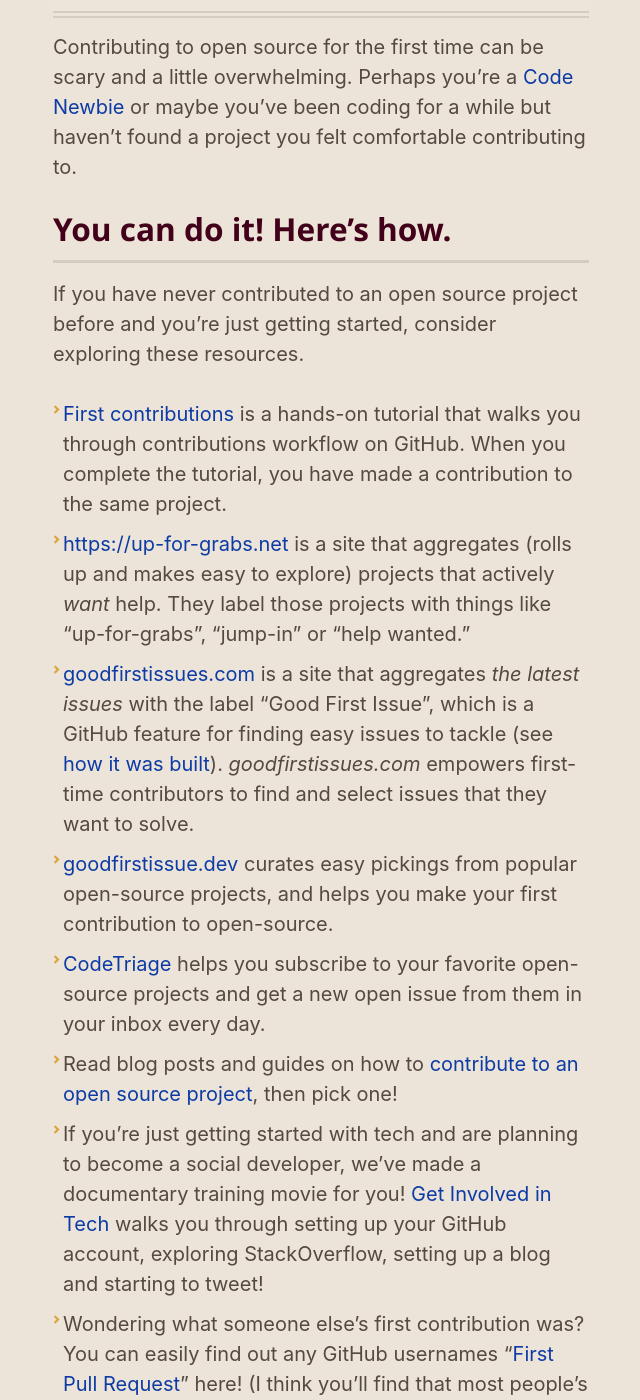
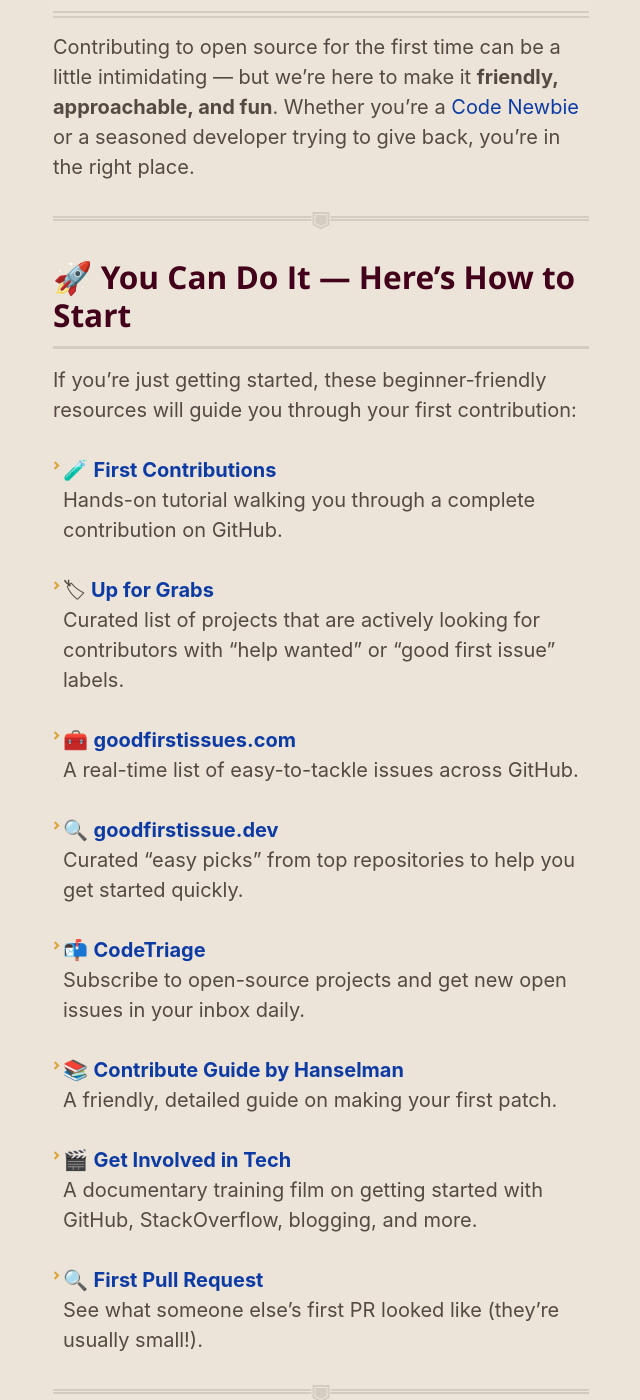
Before and after one commit to shanselman/firsttimersonly, a Jekyll site: the page built from index.md, in a window 1280 px wide and 1400 px high, scrolled down 417 px. Shown: the whole window, without its empty margins (319-959 px from the left). Built offline with Jekyll 4.4.1, drawn with Linux system fonts in a browser that asks for light colours; nearby versions of some CDN libraries; comment, search, counter and statistics services are not loaded; our own code applies the rules of GitHub Pages for plain Markdown files; some of the changed text lies outside the part shown.

Commit message:
updated index.md file ;)

````diff
--- a/index.md
+++ b/index.md
@@ -1,72 +1,76 @@
 ---
 layout: index
+title: Welcome to Open Source!
 ---
 
-# Welcome! Let's do some open source!
+# 🌟 Welcome! Let's Do Some Open Source Together
 
-Contributing to open source for the first time can be scary and a little overwhelming. Perhaps you're a [Code Newbie](https://www.codenewbie.org) or maybe you've been coding for a while but haven't found a project you felt comfortable contributing to.
+Contributing to open source for the first time can be a little intimidating — but we’re here to make it **friendly, approachable, and fun**. Whether you’re a [Code Newbie](https://www.codenewbie.org) or a seasoned developer trying to give back, you’re in the right place.
 
-## You can do it! Here's how.
+---
 
-If you have never contributed to an open source project before and you're just getting started, consider exploring these resources.
+## 🚀 You Can Do It — Here’s How to Start
 
-* [First contributions](https://github.com/firstcontributions/first-contributions#first-contributions) is a hands-on tutorial that walks you through contributions workflow on GitHub. When you complete the tutorial, you have made a contribution to the same project.
-* [https://up-for-grabs.net](https://up-for-grabs.net) is a site that aggregates (rolls up and makes easy to explore) projects that actively *want* help. They label those projects with things like "up-for-grabs", "jump-in" or "help wanted."
-* [goodfirstissues.com](https://goodfirstissues.com) is a site that aggregates *the latest issues* with the label "Good First Issue", which is a GitHub feature for finding easy issues to tackle (see [how it was built](https://github.blog/2020-01-22-how-we-built-good-first-issues/)). *goodfirstissues.com* empowers first-time contributors to find and select issues that they want to solve.
-* [goodfirstissue.dev](https://goodfirstissue.dev/) curates easy pickings from popular open-source projects, and helps you make your first contribution to open-source.
-* [CodeTriage](https://www.codetriage.com/) helps you subscribe to your favorite open-source projects and get a new open issue from them in your inbox every day.
-* Read blog posts and guides on how to [contribute to an open source project](https://www.hanselman.com/blog/get-involved-in-open-source-today-how-to-contribute-a-patch-to-a-github-hosted-open-source-project-like-code-52), then pick one!
-* If you're just getting started with tech and are planning to become a social developer, we've made a documentary training movie for you! [Get Involved in Tech](https://getinvolved.hanselman.com/) walks you through setting up your GitHub account, exploring StackOverflow, setting up a blog and starting to tweet!
-* Wondering what someone else's first contribution was? You can easily find out any GitHub usernames "[First Pull Request](https://firstpr.me/)" here! (I think you'll find that most people's first PRs were relatively small [like Kent's](https://firstpr.me/#kentcdodds)).
-* We think that open source projects [should value civility, kindness, and patience with new developers](https://www.hanselman.com/blog/bring-kindness-back-to-open-source). We encourage you to explore projects that have a published [Code of Conduct](https://www.contributor-covenant.org/).
+If you’re just getting started, these beginner-friendly resources will guide you through your first contribution:
 
-## Yes, it's scary. But SO rewarding!
+- 🧪 [**First Contributions**](https://github.com/firstcontributions/first-contributions#first-contributions)
+  Hands-on tutorial walking you through a complete contribution on GitHub.
 
-We asked folks on Twitter what they felt when they made their first contribution to an open source project. Here are just a few of their tweets.
+- 🏷 [**Up for Grabs**](https://up-for-grabs.net)
+  Curated list of projects that are actively looking for contributors with "help wanted" or "good first issue" labels.
 
-Some had great experiences:
+- 🧰 [**goodfirstissues.com**](https://goodfirstissues.com)
+  A real-time list of easy-to-tackle issues across GitHub.
 
-<blockquote class="twitter-tweet" data-conversation="none" lang="en"><p lang="en" dir="ltr"><a href="https://twitter.com/shanselman">@shanselman</a> proud and excited. Added a feature to freecodecamp. Felt welcomed and wondered what else I was able to do.</p>&mdash; Ashley Drake (@al_draco) <a href="https://twitter.com/al_draco/status/630564607527137280">August 10, 2015</a></blockquote>
+- 🔍 [**goodfirstissue.dev**](https://goodfirstissue.dev/)
+  Curated "easy picks" from top repositories to help you get started quickly.
 
-<blockquote class="twitter-tweet" data-conversation="none" lang="en"><p lang="en" dir="ltr"><a href="https://twitter.com/shanselman">@shanselman</a> I&#39;ve added a case for my project in ServiceStack.Text + small test. Jumped around office for an hour when it was approved.</p>&mdash; Victor Suzdalev (@victor_suzdalev) <a href="https://twitter.com/victor_suzdalev/status/630609157218041857">August 10, 2015</a></blockquote>
+- 📬 [**CodeTriage**](https://www.codetriage.com/)
+  Subscribe to open-source projects and get new open issues in your inbox daily.
 
-<blockquote class="twitter-tweet" data-conversation="none" lang="en"><p lang="en" dir="ltr"><a href="https://twitter.com/shanselman">@shanselman</a> Proud. It is really great to something you did on the web for others to see.</p>&mdash; Mark (@marcusp619) <a href="https://twitter.com/marcusp619/status/630549004015644672">August 10, 2015</a></blockquote>
+- 📚 [**Contribute Guide by Hanselman**](https://www.hanselman.com/blog/get-involved-in-open-source-today-how-to-contribute-a-patch-to-a-github-hosted-open-source-project-like-code-52)
+  A friendly, detailed guide on making your first patch.
 
-<blockquote class="twitter-tweet" data-conversation="none" lang="en"><p lang="en" dir="ltr"><a href="https://twitter.com/shanselman">@shanselman</a> added expression support for labels in a GIS project. Felt fantastic. Now core developer on said project.</p>&mdash; Nathan Woodrow (@madmanwoo) <a href="https://twitter.com/madmanwoo/status/630546384865722369">August 10, 2015</a></blockquote>
+- 🎬 [**Get Involved in Tech**](https://getinvolved.hanselman.com/)
+  A documentary training film on getting started with GitHub, StackOverflow, blogging, and more.
 
-Some had bad experiences. The purpose of `first-timers-only` is to help everyone have an empowering and welcoming first experience as they enter the world of Open Source Software (OSS)!
+- 🔍 [**First Pull Request**](https://firstpr.me/)
+  See what someone else's first PR looked like (they're usually small!).
 
-<blockquote class="twitter-tweet" data-conversation="none" lang="en"><p lang="en" dir="ltr"><a href="https://twitter.com/shanselman">@shanselman</a> Can&#39;t remember the project, but it felt hostile, because I didn&#39;t know the contribution rules of the project, and got remarks.</p>&mdash; Bart Verkoeijen (@bgever) <a href="https://twitter.com/bgever/status/630598265365401601">August 10, 2015</a></blockquote>
+---
 
-## Are you an OSS Project Owner?
+## 💬 What Others Are Saying
 
-If you are an OSS project owner, then consider marking a few open issues with the label [first-timers-only](https://github.com/search?q=label%3Afirst-timers-only&state=open&type=Issues). The `first-timers-only` label explicitly announces:
+> *“Proud and excited. Added a feature to FreeCodeCamp. Felt welcomed and wondered what else I was able to do.”*
+> — [@al_draco](https://twitter.com/al_draco)
 
-> I'm willing to hold your hand so you can make your first PR. This issue is a bit easier than normal.
-> And anyone who's already contributed to open source isn't allowed to touch this one!
+> *“Jumped around the office for an hour when it was approved.”*
+> — [@victor_suzdalev](https://twitter.com/victor_suzdalev)
 
-First timer contributions are normally very small and easy. One [recent `first-timers-only`](https://github.com/formly-js/angular-formly/pull/415/files) issue was literally three lines of simple changes! And the changes were [described in great detail](https://github.com/formly-js/angular-formly/issues/410#issuecomment-127227984) and tested by the project maintainer. But this makes it easier for the contributor to *get the hang of the contribution process rather than the contribution itself.* Remember, this isn't as much about getting your project features implemented quickly as it is about helping first timers.
+> *“Felt fantastic. Now a core developer on the project!”*
+> — [@madmanwoo](https://twitter.com/madmanwoo)
 
-Why is YAL (yet another label) like `first-timers-only` important? Because it makes a statement that first timers are welcome, that they are valued, and that they can start contributing to your project! Often [the hard part of getting into open source for the first time isn’t the implementation of a feature, but figuring out how to actually contribute code](https://kentcdodds.com/blog/first-timers-only) such that the pull request is accepted! But, oh the feeling of accomplishment when your first PR is merged!
+> *“Felt hostile because I didn’t know the contribution rules and got negative remarks.”*
+> — [@bgever](https://twitter.com/bgever)
 
-Go label an issue or two with `first-timers-only` and *advertise* that those issues exist! Walk a newbie a week (or a month) through the process! Document the process, blog and tweet about it and encourage those first timers to do the same! And add this badge to your repo's README:
+That’s why this repo exists: to help make **your first experience awesome**. ❤️
 
+---
+
+## 🛠 Are You a Maintainer?
+
+You can help new contributors by labeling a few issues with:
+
+### `first-timers-only`
+
+This means:
+> *"I'm willing to help you through this PR. It’s beginner-friendly. If you’re new, this one’s for you!"*
+
+🔖 Example:
 [![first-timers-only](https://img.shields.io/badge/first--timers--only-friendly-blue.svg?style=flat-square)](https://www.firsttimersonly.com/)
-
-You can use this markdown snippet to add the badge:
 
 ```markdown
 [![first-timers-only](https://img.shields.io/badge/first--timers--only-friendly-blue.svg?style=flat-square)](https://www.firsttimersonly.com/)
-```
 
-[Kent C. Dodds](https://twitter.com/kentcdodds) proposed [First Timers Only](https://kentcdodds.com/blog/first-timers-only) to get new people to make their first contribution. [Scott Hanselman](https://www.hanselman.com/) blogged about [Bringing Kindness Back to Open Source](https://www.hanselman.com/blog/BringKindnessBackToOpenSource.aspx), so it was obvious that we team up and promote these ideas and get more folks involved in open source.
 
-[Utkarsh Upadhyay](https://twitter.com/musically_ut) created a bot called [@first_tmrs_only](https://twitter.com/first_tmrs_only) which tweets when a new first-timers-only issue is posted on GitHub. Follow it to stay abreast with latest first-timers-only issues!
-
-[Angie Gonzalez](https://agonzalez0515.github.io/) and [Arlene Perez](https://github.com/techforchange) created a GitHub app called [First Timers](https://github.com/apps/first-timers) that automates most of the process of creating `first-timers-only` issues. Install the app on your repositories and commit simple changes to branches with names starting with `first-timers-` – the First Timers App will turn it into a fully fledged issue with all information a first-time Open Source contributor will need to make their first pull request.
-
-## Empower a First Timer today!
-
-We believe - and we hope you do too - that learning how to code, how to think, *and* *how to contribute to open source* can empower the next generation of coders and creators. We VALUE first time contributors and we want them to know that everyone started somewhere! Start here!
-
-<script async src="//platform.twitter.com/widgets.js" charset="utf-8"></script>
+"last contributed on 06-05-2025 by @vijayrajeshr"
````
